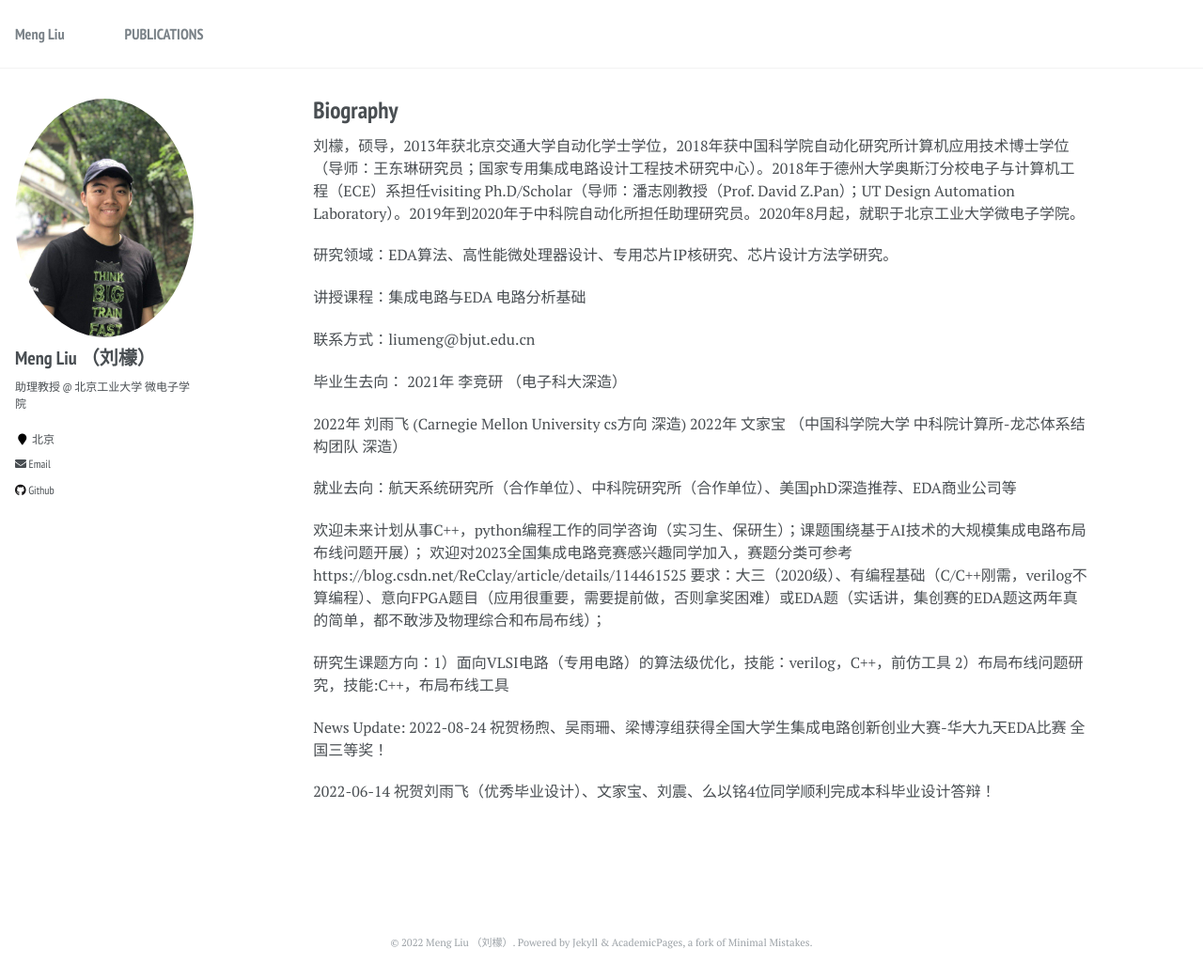
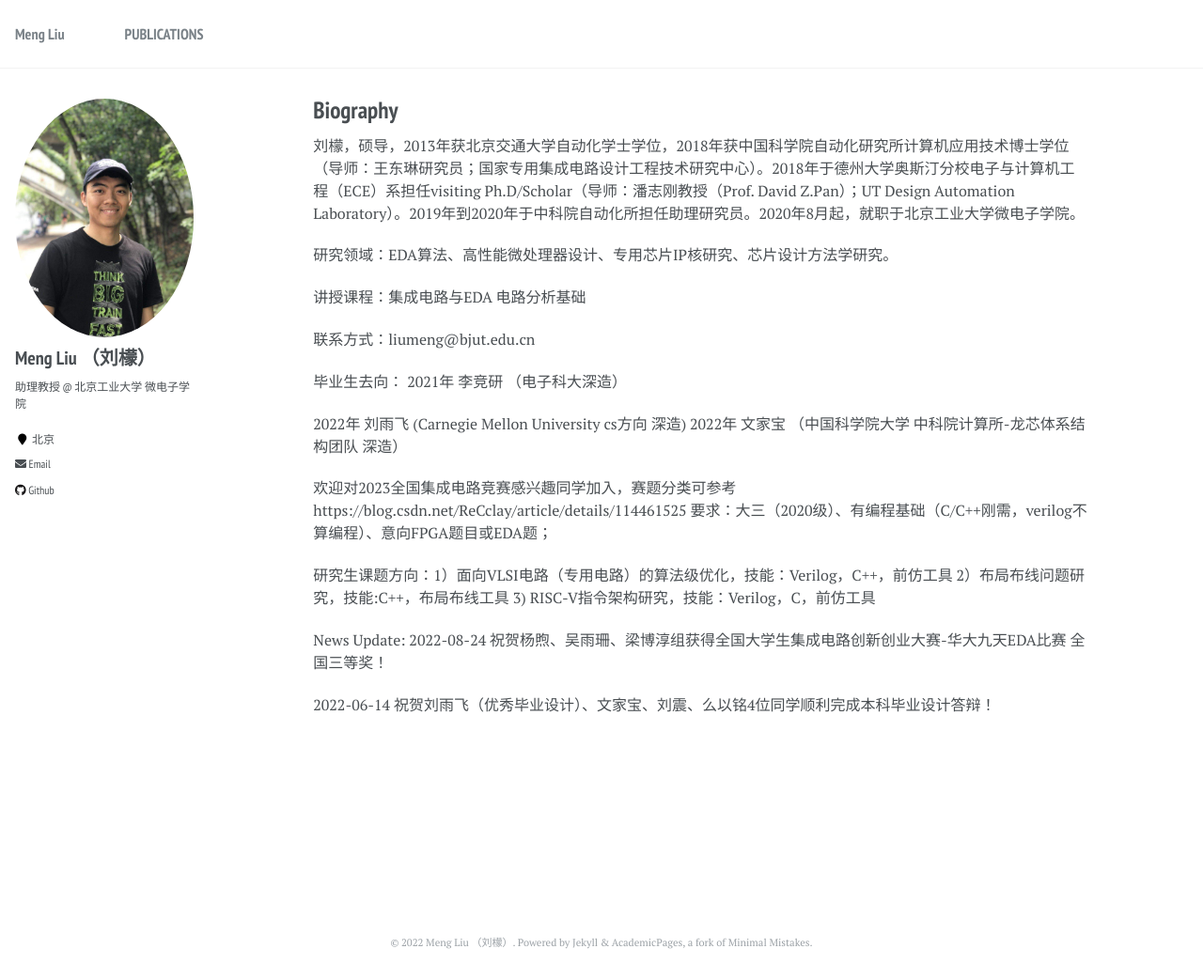
Before and after one commit to liumengbjut/liumengbjut.github.io, a Jekyll site: the page built from _pages/about.md, in a window 1280 px wide and 1043 px high. Shown: the whole window at 94% size. Built offline with Jekyll 4.4.1, drawn with Linux system fonts in a browser that asks for light colours.

Commit message:
Update about.md

```diff
--- a/_pages/about.md
+++ b/_pages/about.md
@@ -25,13 +25,10 @@ redirect_from:
 2022年  文家宝  （中国科学院大学 中科院计算所-龙芯体系结构团队 深造）
 
 
-就业去向：航天系统研究所（合作单位）、中科院研究所（合作单位）、美国phD深造推荐、EDA商业公司等
+欢迎对2023全国集成电路竞赛感兴趣同学加入，赛题分类可参考https://blog.csdn.net/ReCclay/article/details/114461525
+要求：大三（2020级）、有编程基础（C/C++刚需，verilog不算编程）、意向FPGA题目或EDA题；
 
-欢迎未来计划从事C++，python编程工作的同学咨询（实习生、保研生）；课题围绕基于AI技术的大规模集成电路布局布线问题开展）；
-欢迎对2023全国集成电路竞赛感兴趣同学加入，赛题分类可参考https://blog.csdn.net/ReCclay/article/details/114461525
-要求：大三（2020级）、有编程基础（C/C++刚需，verilog不算编程）、意向FPGA题目（应用很重要，需要提前做，否则拿奖困难）或EDA题（实话讲，集创赛的EDA题这两年真的简单，都不敢涉及物理综合和布局布线）；
-
-研究生课题方向：1）面向VLSI电路（专用电路）的算法级优化，技能：verilog，C++，前仿工具 2）布局布线问题研究，技能:C++，布局布线工具
+研究生课题方向：1）面向VLSI电路（专用电路）的算法级优化，技能：Verilog，C++，前仿工具 2）布局布线问题研究，技能:C++，布局布线工具 3) RISC-V指令架构研究，技能：Verilog，C，前仿工具
 
 
 News Update:
```
